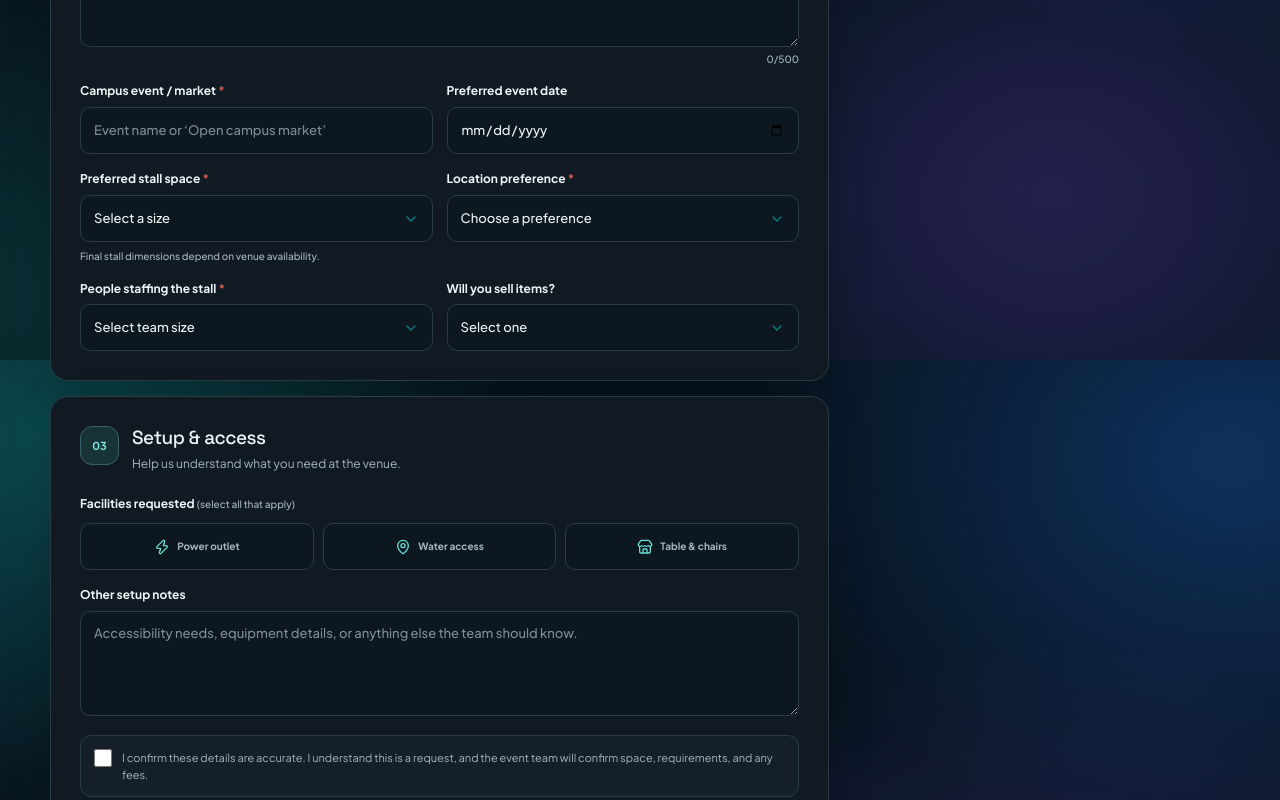
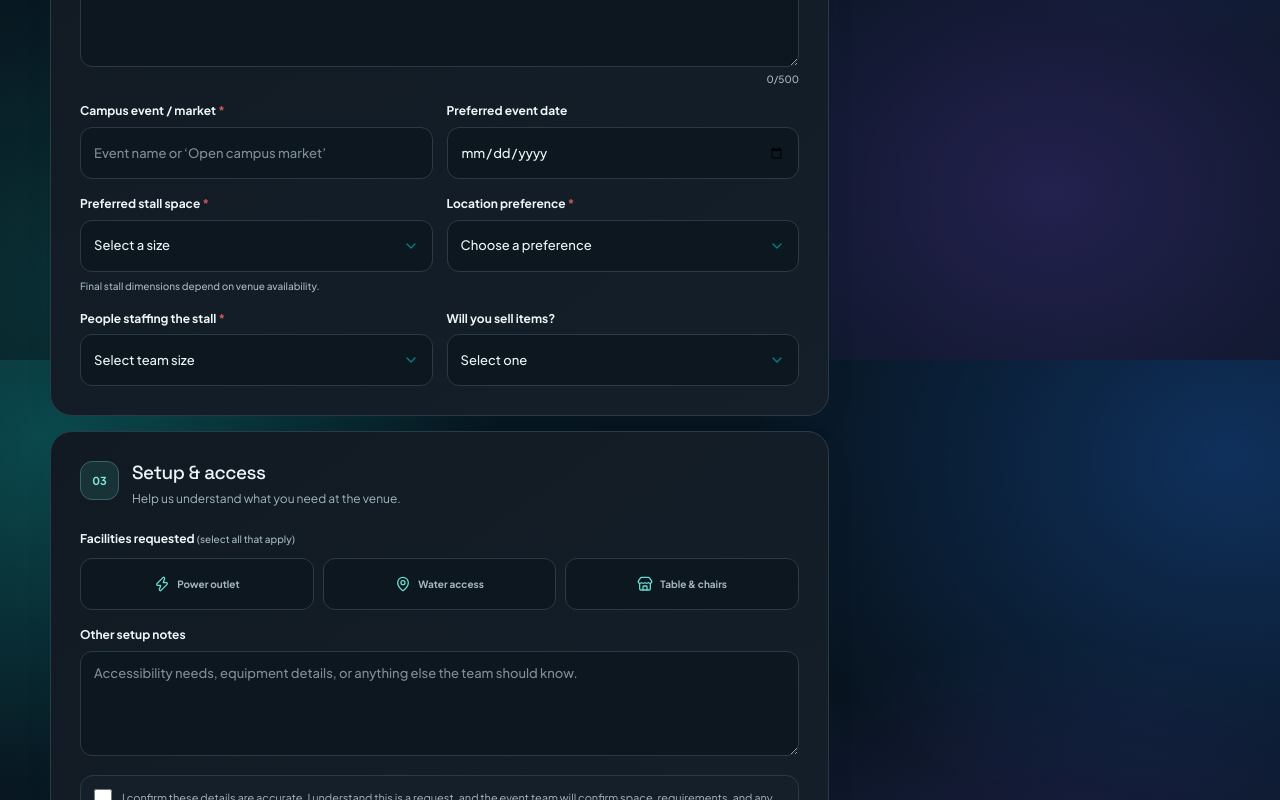
Before and after one commit to sridhargurram534/collexus, a Next.js app: page /stall-registration in a window 1280 px wide. Shown: the part 1240-2040 px from the top of the page. Built offline with nearby package versions, Linux system fonts and the light colour scheme.

Commit message:
Refresh host and stall form detail cards

```diff
--- a/app/host-event/host-event.module.css
+++ b/app/host-event/host-event.module.css
@@ -275,3 +275,24 @@
   .backLink, .field input, .field select, .field textarea, .priceChoice, .submitButton, .previewButton, .stallRegistrationLink, .stallRegistrationLink svg:last-child { transition: none; }
   .submitButton:hover, .submitButton:active, .previewButton:hover, .previewButton:active, .stallRegistrationLink:hover { transform: none; }
 }
+
+/* Form details share the login page's calm card, field, and focus treatment. */
+.section, .previewCard { border-radius: 22px; box-shadow: 0 10px 28px rgba(22, 53, 64, .065); }
+.section { background: linear-gradient(145deg, var(--card), var(--card-soft)); }
+.sectionHeading { margin-bottom: 22px; }
+.sectionNumber { border-radius: 12px; }
+.field input, .field select, .field textarea { min-height: 52px; border-radius: 12px; background: var(--field); }
+.field textarea { min-height: 118px; }
+.field input:focus, .field select:focus, .field textarea:focus {
+  border-color: var(--accent); background: var(--card); box-shadow: inset 0 0 0 1px color-mix(in srgb, var(--accent) 34%, transparent);
+}
+.priceChoice { min-height: 72px; border-radius: 14px; }
+.priceChoice:has(input:focus-visible) { box-shadow: inset 0 0 0 2px color-mix(in srgb, var(--accent) 42%, transparent); }
+.currencyInput { min-height: 52px; border-radius: 12px; }
+.currencyInput:focus-within { border-color: var(--accent); background: var(--card); box-shadow: inset 0 0 0 1px color-mix(in srgb, var(--accent) 34%, transparent); }
+.currencyInput input, .field .currencyInput input { min-height: 50px; }
+:global(body.warm-editorial-theme.vivid-nightfall-theme) .field :is(input, select, textarea):focus-visible,
+:global(body.warm-editorial-theme.vivid-nightfall-theme) .currencyInput input:focus-visible,
+:global(body.warm-editorial-theme.vivid-nightfall-theme) .priceChoice input:focus-visible {
+  outline: 0 !important; outline-offset: 0 !important; box-shadow: none !important;
+}
--- a/app/stall-registration/stall-registration.module.css
+++ b/app/stall-registration/stall-registration.module.css
@@ -190,3 +190,24 @@
   .backLink, .field input, .field select, .field textarea, .facility > span, .primaryButton, .secondaryButton, .downloadButton { transition: none; }
   .primaryButton:hover, .downloadButton:hover { transform: none; }
 }
+
+/* Match the login page's clean card and field rhythm across the full stall form. */
+.formSection, .summary { border-radius: 22px; box-shadow: 0 10px 28px rgba(17, 57, 67, .065); }
+.formSection { background: linear-gradient(145deg, var(--surface), var(--surface-soft)); }
+.sectionHeading { margin-bottom: 22px; }
+.step { border-radius: 12px; }
+.field input, .field select, .field textarea { min-height: 52px; border-radius: 12px; }
+.field textarea { min-height: 105px; }
+.field input:focus, .field select:focus, .field textarea:focus {
+  border-color: var(--accent); background: var(--surface); box-shadow: inset 0 0 0 1px color-mix(in srgb, var(--accent) 34%, transparent);
+}
+.facility > span { min-height: 52px; border-radius: 12px; }
+.facility input:focus-visible + span { outline: 0; box-shadow: inset 0 0 0 2px color-mix(in srgb, var(--accent) 42%, transparent); }
+.confirm { border-radius: 13px; }
+:global(body.warm-editorial-theme.vivid-nightfall-theme) .field :is(input, select, textarea):focus-visible,
+:global(body.warm-editorial-theme.vivid-nightfall-theme) .facility input:focus-visible {
+  outline: 0 !important; outline-offset: 0 !important; box-shadow: none !important;
+}
+:global(body.warm-editorial-theme.vivid-nightfall-theme) .facility input:focus-visible + span {
+  outline: 0 !important; box-shadow: inset 0 0 0 2px color-mix(in srgb, var(--accent) 42%, transparent) !important;
+}
```
